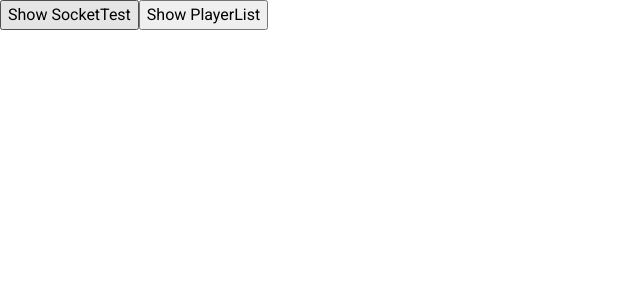
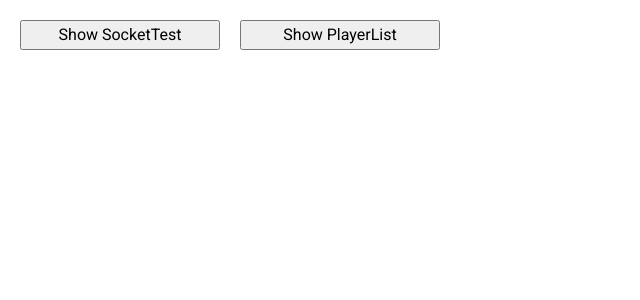
Before and after one commit to I3uckwheat/cards-of-carousal, a React (Create React App) app in the folder frontend/: page / in a window 1280 px wide. Shown: the top 300 px of the page, without its empty margins (0-640 px from the left). Built offline with nearby package versions, Linux system fonts and the light colour scheme; no server answers.

Commit message:
Reintroduce some temporary styling for buttons-grid in App.css in order to have a more appealing presentation

```diff
--- a/frontend/src/App.css
+++ b/frontend/src/App.css
@@ -1,3 +1,11 @@
 .App {
   text-align: center;
 }
+
+.buttons-grid {
+  display: grid;
+  gap: 20px;
+  grid-template-columns: repeat(auto-fill, 200px);
+
+  margin: 20px;
+}
--- a/frontend/src/App.js
+++ b/frontend/src/App.js
@@ -1,4 +1,5 @@
 import React, { useState } from 'react';
+import './App.css';
 
 import SocketTest from './components/SocketTest';
 import PlayerList from './components/PlayerList/PlayerList';
```
